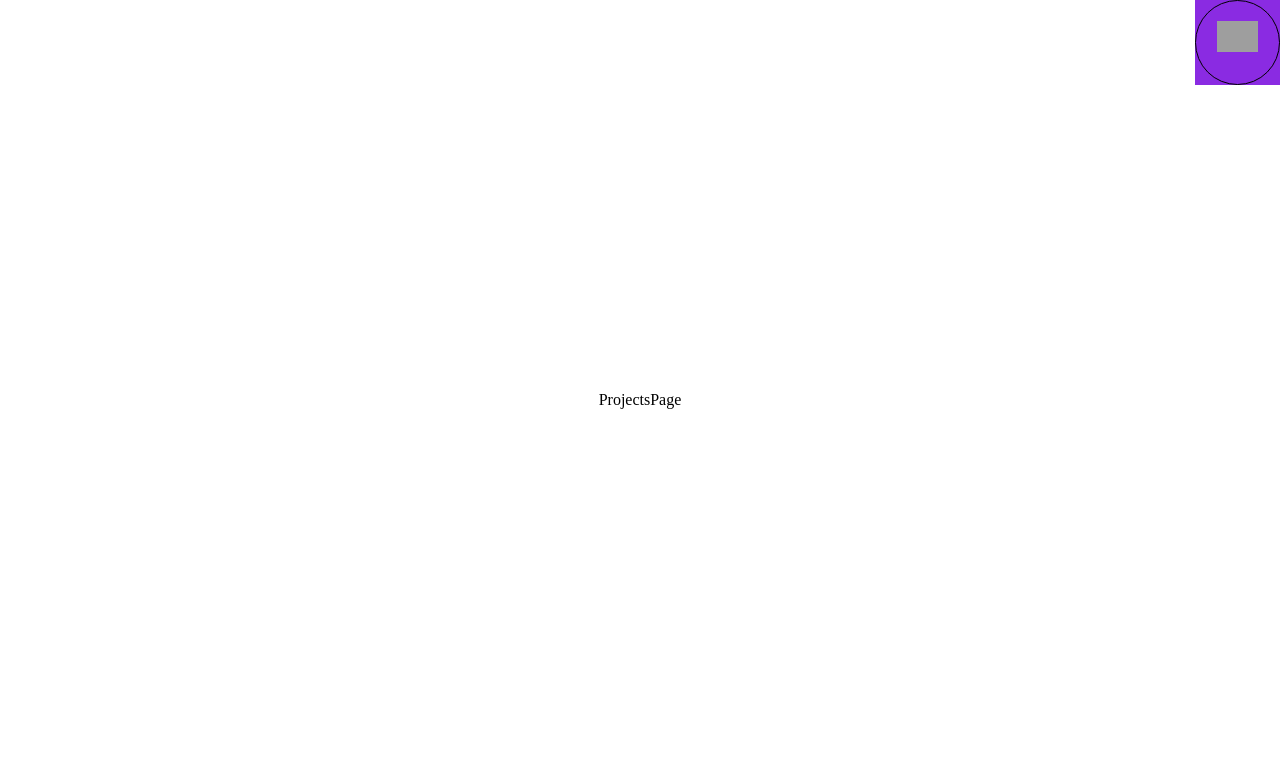
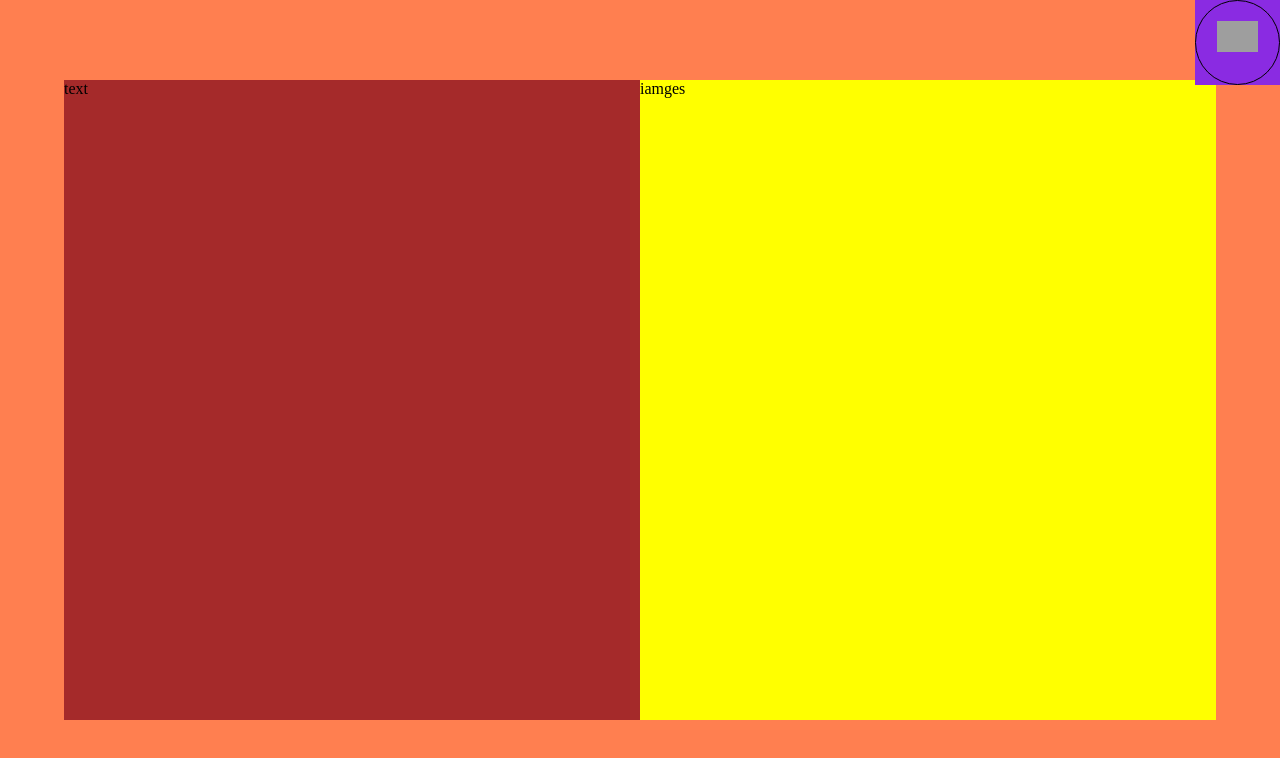
Before and after one commit to tahrer007/portfolio.v2, a React (Create React App) app: page /projects in a window 1280 px wide. Shown: the top 758 px of the page. Built offline with nearby package versions, Linux system fonts and the light colour scheme; grey boxes are pictures that could not be loaded.

Commit message:
project page basic css

```diff
--- a/src/pages/projects/ProjectsPage.jsx
+++ b/src/pages/projects/ProjectsPage.jsx
@@ -1,7 +1,17 @@
 import React from "react";
+import "./projects.css" ;
+import {technologiesIcons,projectsData} from "../../data/projectsData"
 
 const ProjectsPage = () => {
-  return <div>ProjectsPage</div>;
+  return <div className="pages projectsPage">
+    <div className="projectContainer">
+
+    <div className="projectDetailsBox">text</div>
+    <div className="projectScreenShoots">iamges</div>
+    </div>
+
+
+  </div>;
 };
 
 export default ProjectsPage;
--- a/src/pages/projects/project.css
+++ /dev/null
@@ -1,3 +0,0 @@
-.projectsPage{
- background-color: coral;
-}
--- /dev/null
+++ b/src/pages/projects/projects.css
@@ -0,0 +1,28 @@
+.projectsPage{
+ background-color: coral;
+ overflow-y: scroll;
+ justify-content: center;
+    justify-items: center;
+
+}
+.projectContainer{
+    height:80%;
+    width: 90%;
+    display: flex;
+    flex-direction: row;
+
+}
+.projectDetailsBox{
+    display: flex;
+    flex-direction: column;
+    height: 100%;
+    width: 50%;
+    background-color: brown;
+}
+.projectScreenShoots{
+    display: flex;
+    flex-direction: column;
+    height: 100%;
+    width: 50%;
+    background-color: yellow;
+}
```
